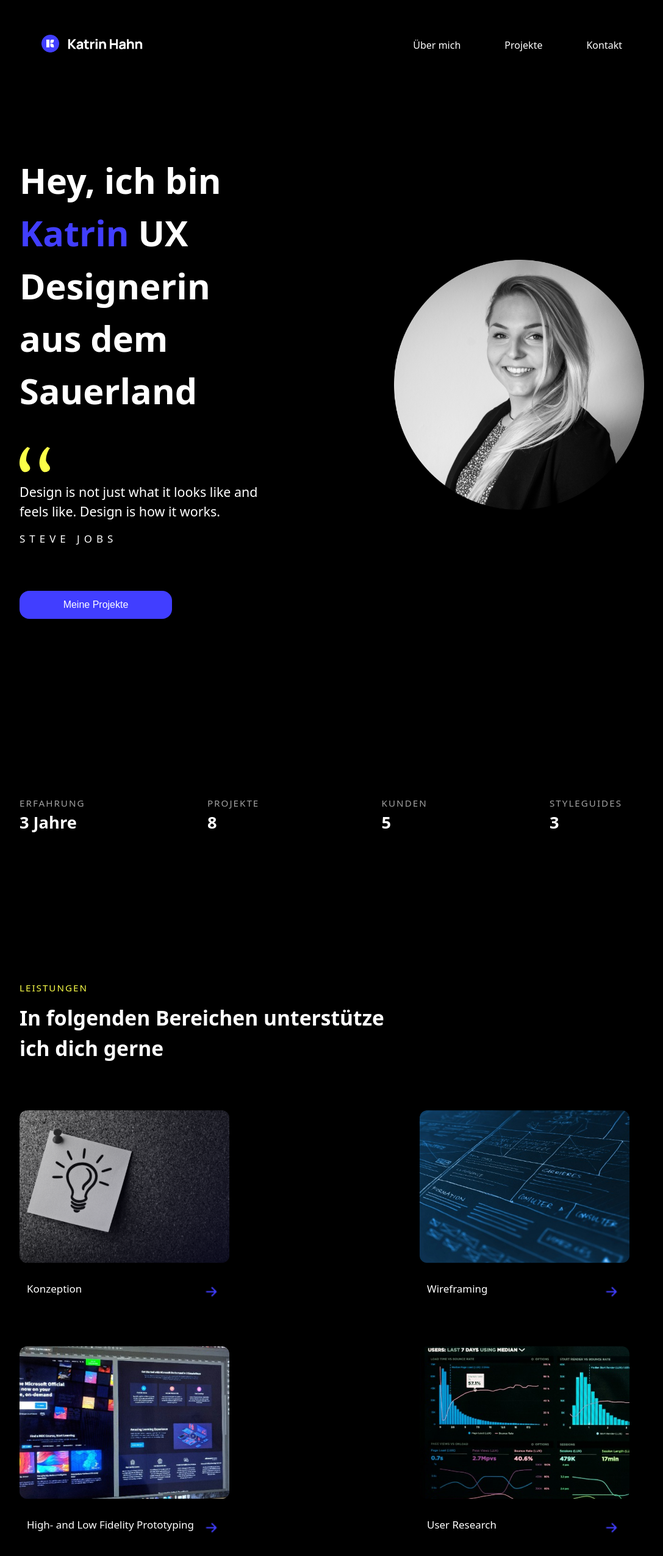
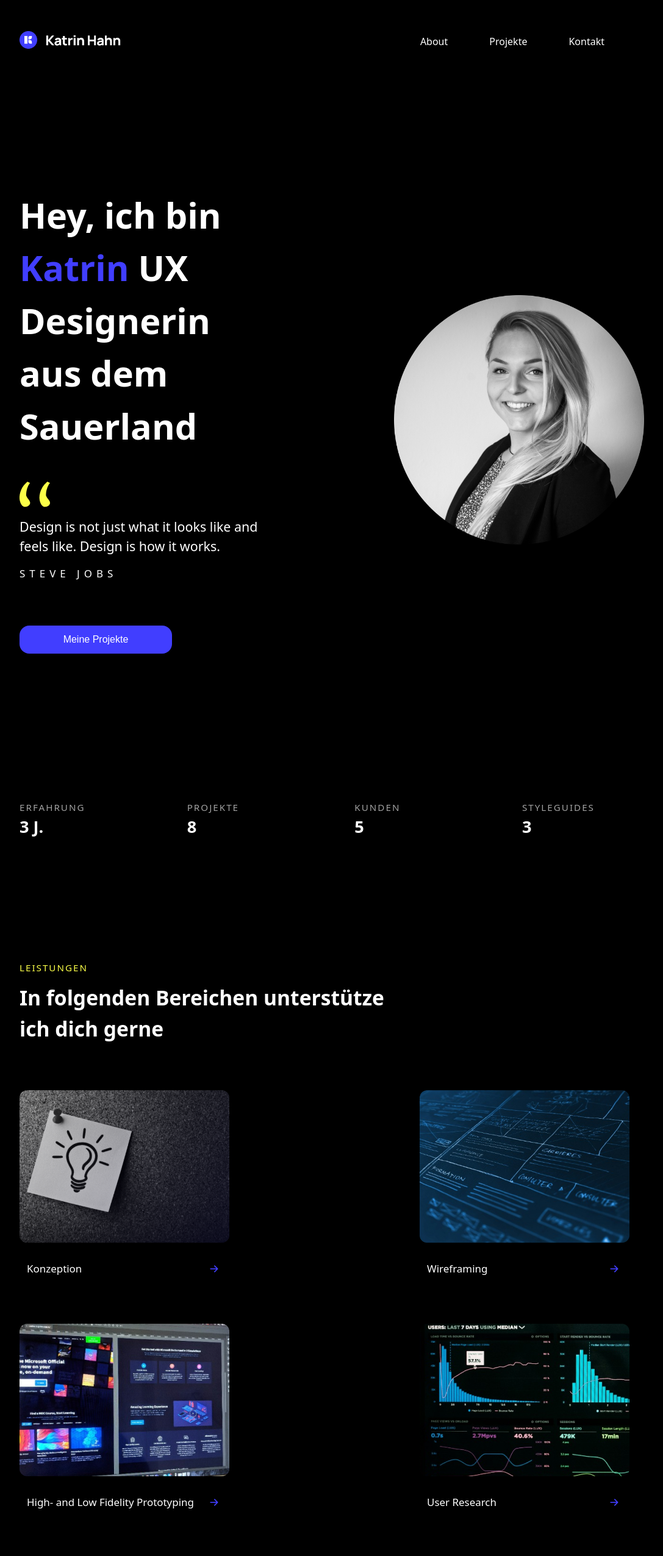
Before and after one commit to IU-Webprogrammierung/web-programmierung-katrinhahn, a plain HTML site: page index.html in a window 1280 px wide. Shown: the top 2552 px of the page at 61% size, without its empty margins (96-1183 px from the left). Drawn offline with Linux system fonts and the light colour scheme.

Commit message:
media queries fixes

```diff
--- a/index.html
+++ b/index.html
@@ -9,18 +9,25 @@
 </head>
 
 <body>
+
     <nav class="navbar">
-        <div class="logo">
+        <main class="navigation-content">
+            <div class="menu-icon" onclick="toggleMenu()">
+                <span class="hamburger-hamburger-1"></span>
+                <span class="hamburger hamburger 2"></span>
+                <span class="hamburger hamburger 3"></span>
+            </div>
             <a href="index.html">
-                <img src="images/logo-navbar.png" alt="logo-navbar">
+                <div class="logo"><img src="images/logo-navbar.png" alt="logo-navbar"></div>
             </a>
+            <div class="menu" id="menu">
+                <a href="about.html" class="item">About</a>
+                <a href="projekte.html" class="item">Projekte </a>
+                <a href="kontakt.html" class="item">Kontakt</a>
             </div>
-        <ul class="nav-links">
-            <li><a href="über-mich.html">Über mich</a></li>
-            <li><a href="projekte.html">Projekte</a></li>
-            <li><a href="kontakt.html">Kontakt</a></li>
-        </ul>
+        </main>
     </nav>
+
     <main class="main-content">
         <header class="hero">
             <main class="hero-text">
@@ -40,7 +47,7 @@
         <section class="stat">
             <div class="stat-item">
                 <p class="caption">Erfahrung</p>
-            <h4>3 Jahre</h4>
+                <h4>3 J.</h4>
             </div>
             <div class="stat-item">
                 <p class="caption">Projekte</p>
@@ -207,7 +214,8 @@
                     </div>
                     <div class="projekte-card-text">
                         <p class="bold">Swipe</p>
-                    <p class="light">App Design für Marketing Argeturen um Onboarding-Prozesse effizenter zu gestalten.
+                        <p class="light">App Design für Marketing Argeturen um Onboarding-Prozesse effizenter zu
+                            gestalten.
                         </p>
                         <div class="link-icon">
                             <p class="small">mehr erfahren</p>
@@ -221,7 +229,8 @@
                     </div>
                     <div class="projekte-card-text">
                         <p class="bold">TripShare</p>
-                    <p class="light">App Design für Personen auf Reisen, die Ihre Erlebnisse gerne mit Ihren Liebsten
+                        <p class="light">App Design für Personen auf Reisen, die Ihre Erlebnisse gerne mit Ihren
+                            Liebsten
                             teilen möchten.</p>
                         <div class="link-icon">
                             <p class="small">mehr erfahren</p>
@@ -232,7 +241,12 @@
             </main>
         </section>
 
-    <section class="kunden-logo-section">
+        <section class="kunden">
+            <header class="section-titel">
+                <p class="caption">Referenzen</p>
+                <H3>Bisherige Kunden</H3>
+            </header>
+            <main class="kunden-logo-section">
                 <li class="logo-item">
                     <img src="images/kunden/fettebeute.png" alt="fettebeute">
                 </li>
@@ -248,8 +262,8 @@
                 <li class="logo-item">
                     <img src="images/kunden/vyn.png" alt="vyn">
                 </li>
+            </main>
         </section>
-
         <section class="kontakt">
             <header class="section-titel">
                 <p class="caption">Kontakt</p>
--- /dev/null
+++ b/javascript.js
@@ -0,0 +1,3 @@
+function toggleMenu() {
+    document.getElementById("menu").classList.toggle("active");
+  }
--- a/style.css
+++ b/style.css
@@ -482,6 +482,7 @@ p.caption {
         font-size: 0.91rem;
     }
 }
+
 p.quelle {
     font-size: 18px;
     font-style: normal;
@@ -544,78 +545,75 @@ body {
 }
 
 
+
+
 .navbar {
-    position: fixed;
-    display: flex;
-    width: 80%;
-    padding-top:24px;
-    background-color: rgb(0, 0, 0);
-    align-items: center;
-    max-width: 1440px;
-    height: 100px;
+    position: sticky;
+    top: 0;
+    width: 100%;
+    z-index: 100;
 }
 
-.navbar a {
-    text-align: center;
-    list-style: none;
-    width: auto;
-    margin: 36px;
+.menu-icon {
+    cursor: pointer;
+    float: right;
+    padding: 15px;
+    display: none;
 }
 
-.navbar li {
-    list-style: none;
-}
-
-.navbar a:hover {
-    color: #413EFF;
-}
-
-.nav-link-aktiv {
-    color: #4B63FF;
+.hamburger {
+    display: block;
+    width: 25px;
+    height: 3px;
+    margin: 5px auto;
 }
 
 .logo img {
     height: 30px;
 }
 
-.nav-links {
+.navigation-content {
+    background-color: black;
+    width: 100%;
+    margin-top: 24px;
     display: flex;
-    margin-left: 32%;
-    justify-content: flex-end;
-}
-
-.link-icon {
-    display: inline-flex;
+    justify-content: space-between;
     align-items: center;
 }
 
-.link-icon img {
-    height: 35px;
-    width: 35px;
+.menu {
+    display: flex;
+    justify-content: space-between;
+    align-items: center;
+    padding: 15px;
 }
 
-.link-icon p {
-    margin: 0;
-    padding-right: 12px;
+.menu a {
+    color: #fff;
+    display: block;
+    padding: 18px;
+    margin-right: 32px;
+    border-radius: 24px;
 }
 
-.logo img {
-    height: 30px;
+.menu a:hover {
+    background-color: #413EFF;
+    padding: 18px;
+    margin-right: 32px;
+    border-radius: 24px;
 }
 
-.link-icon {
-    display: inline-flex;
-    align-items: center;
+.menu a:active {
+    color: #413EFF;
+    display: block;
+    padding: 18px;
+    margin-right: 32px;
+    border-radius: 24px;
 }
 
-.link-icon img {
-    height: 35px;
-    width: 35px;
-}
-
-.link-icon p {
-    margin: 0;
-    padding-right: 12px;
+.nav {
+    max-height: 0;
+    transition: max-height .5s ease-out;
 }
 
 
@@ -699,10 +697,10 @@ body {
 
 .hero {
     display: flex;
-    padding-top: 20%;
     justify-content: space-between;
     align-items: center;
-    padding-bottom: 100px;
+    padding-bottom: 150px;
+    padding-top: 150px;
     background-color: black;
 }
 
@@ -741,8 +739,8 @@ body {
     .stat {
         display: flex;
         justify-content: space-between;
-        padding-top: 90px;
-        padding-bottom: 90px;
+        margin-top: 90px;
+        margin-bottom: 90px;
     }
 }
 
@@ -750,8 +748,8 @@ body {
     .stat {
         display: flex;
         justify-content: space-between;
-        padding-top: 80px;
-        padding-bottom: 80px;
+        margin-top: 80px;
+        margin-bottom: 80px;
     }
 }
 
@@ -760,8 +758,8 @@ body {
         display: flex;
         flex-wrap: wrap;
         justify-content: space-between;
-        padding-top: 70px;
-        padding-bottom: 70px;
+        margin-top: 0px;
+        margin-bottom: 90px;
     }
 }
 
@@ -770,8 +768,8 @@ body {
         display: flex;
         flex-wrap: wrap;
         justify-content: space-between;
-        padding-top: 60px;
-        padding-bottom: 60px;
+        margin-top: 90px;
+        margin-bottom: 90px;
     }
 }
 
@@ -779,25 +777,30 @@ body {
     .stat {
         display: flex;
         justify-content: space-between;
-        padding-top: 50px;
-        padding-bottom: 50px;
+        margin-top: 90px;
+        margin-bottom: 90px;
     }
 }
 
 .stat-item {
-    width: auto;
-    margin-right: 36px;
+    width: 200px;
     margin-bottom: 48px;
 }
 
 .stat-item p.caption {
     color: #a1a1a1;
+    width: 200px;
+}
+
+.kunden {
+    margin-top: 150px;
+    margin-bottom: 150px
 }
 
 .kunden-logo-section {
     display: flex;
     flex-wrap: wrap;
-    margin-top: 190px;
+    margin-top: 24px;
     justify-content: space-evenly;
 }
 
@@ -806,8 +809,8 @@ body {
 }
 
 .leistungen-index {
-    margin-top: 100px;
-    margin-bottom: 100px;
+    margin-top: 150px;
+    margin-bottom: 150px;
 }
 
 .leistungen-über-mich {
@@ -965,8 +968,8 @@ body {
 }
 
 .skills {
-    margin-top: 100px;
-    margin-bottom: 100px
+    margin-top: 150px;
+    margin-bottom: 150px;
 }
 
 .skill-card-section {
@@ -995,8 +998,8 @@ ul {
 }
 
 .projekte {
-margin-top: 100px;
-margin-bottom: 100px;
+    margin-top: 150px;
+    margin-bottom: 150px;
 }
 
 .projekte-all-cards {
@@ -1073,7 +1076,8 @@ margin-bottom: 100px;
 }
 
 .kontakt {
-    padding-top: 160px;
+    margin-top: 150px;
+    margin-bottom: 150px;
 }
 
 .kontakt-input-image {
```
Also changed, not shown: about.html (renamed from über-mich.html, +14 -8 lines), kontakt.html (+14 -8 lines), projekte.html (+13 -7 lines). Lines whose indentation alone changed are shown as unchanged.
